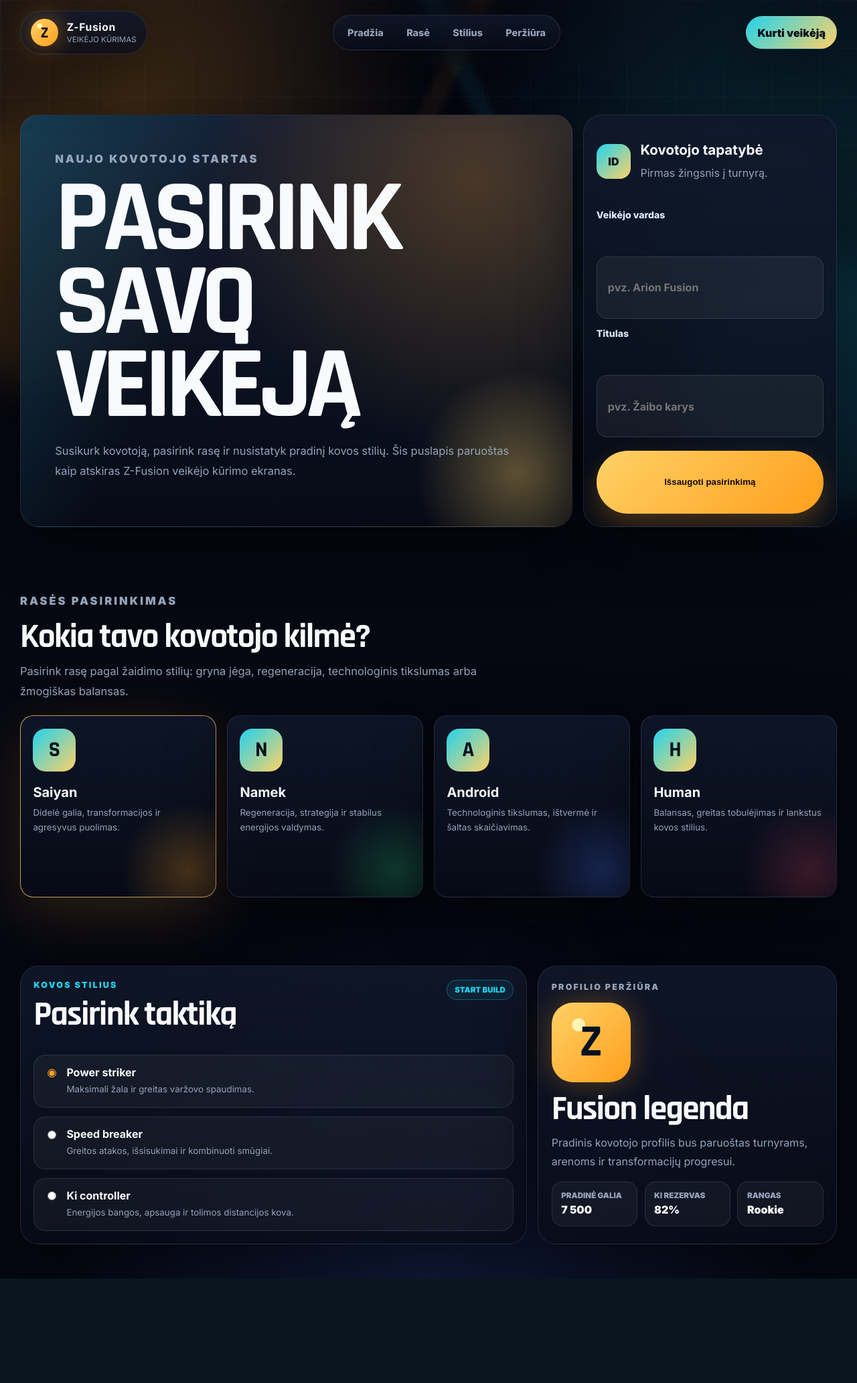
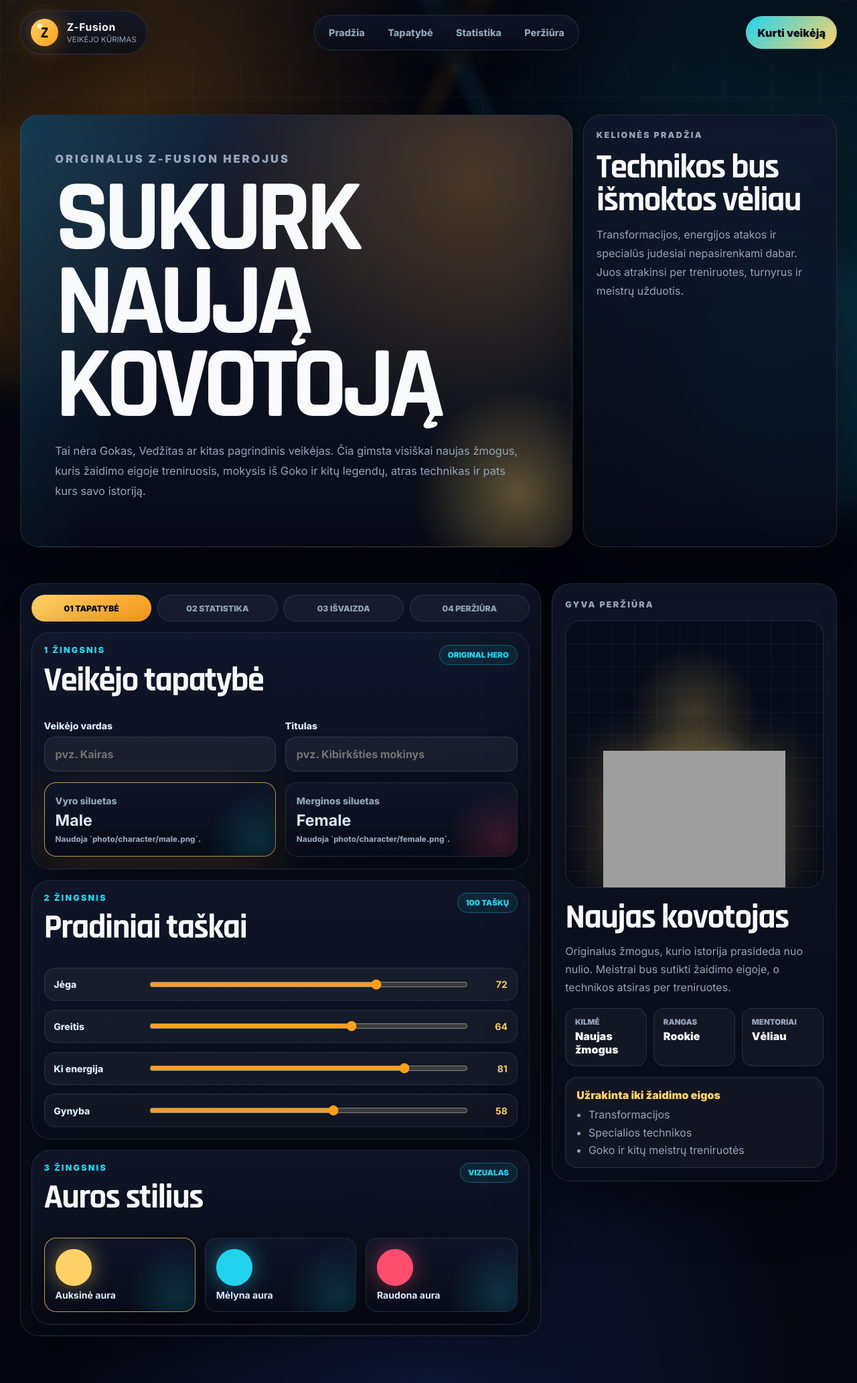
Before and after one commit to Adrijuszxc17/Dbz, a PHP site: page /character.html in a window 1280 px wide. Shown: the whole page at 67% size. Before the commit the page ends 1909 px from the top, so only its background shows below. Run offline with PHP 8.4, Linux system fonts and the light colour scheme; grey boxes are pictures that could not be loaded.

Commit message:
Redesign character creator for original hero
Co-authored-by: Adrijuszxc17 <Adrijuszxc17@users.noreply.github.com>

```diff
--- a/character.html
+++ b/character.html
@@ -3,7 +3,7 @@
 <head>
   <meta charset="UTF-8">
   <meta name="viewport" content="width=device-width, initial-scale=1.0">
-  <title>Z-Fusion | Veikėjo pasirinkimas</title>
+  <title>Z-Fusion | Veikėjo kūrimas</title>
   <link rel="preconnect" href="https://fonts.googleapis.com">
   <link rel="preconnect" href="https://fonts.gstatic.com" crossorigin>
   <link href="https://fonts.googleapis.com/css2?family=Inter:wght@400;500;600;700;800;900&family=Rajdhani:wght@500;600;700&display=swap" rel="stylesheet">
@@ -23,148 +23,188 @@
       </span>
     </a>
 
-    <nav class="nav" aria-label="Veikėjo puslapio navigacija">
+    <nav class="nav" aria-label="Veikėjo kūrimo navigacija">
       <a href="index.html">Pradžia</a>
-      <a href="#race">Rasė</a>
-      <a href="#style">Stilius</a>
+      <a href="#identity">Tapatybė</a>
+      <a href="#stats">Statistika</a>
       <a href="#preview">Peržiūra</a>
     </nav>
 
-    <a class="topbar-action" href="#race">Kurti veikėją</a>
+    <a class="topbar-action" href="#creator">Kurti veikėją</a>
   </header>
 
   <main>
     <section class="character-hero">
       <div class="character-copy">
-        <p class="label">Naujo kovotojo startas</p>
-        <h1>Pasirink savo veikėją</h1>
+        <p class="label">Originalus Z-Fusion herojus</p>
+        <h1>Sukurk naują kovotoją</h1>
         <p>
-          Susikurk kovotoją, pasirink rasę ir nusistatyk pradinį kovos stilių.
-          Šis puslapis paruoštas kaip atskiras Z-Fusion veikėjo kūrimo ekranas.
+          Tai nėra Gokas, Vedžitas ar kitas pagrindinis veikėjas. Čia gimsta
+          visiškai naujas žmogus, kuris žaidimo eigoje treniruosis, mokysis iš
+          Goko ir kitų legendų, atras technikas ir pats kurs savo istoriją.
         </p>
       </div>
 
-      <form class="identity-card" action="#" method="post">
-        <div class="form-heading">
-          <span class="form-icon">ID</span>
+      <aside class="mentor-card">
+        <p class="label">Kelionės pradžia</p>
+        <h2>Technikos bus išmoktos vėliau</h2>
+        <p>
+          Transformacijos, energijos atakos ir specialūs judesiai nepasirenkami
+          dabar. Juos atrakinsi per treniruotes, turnyrus ir meistrų užduotis.
+        </p>
+      </aside>
+    </section>
+
+    <section id="creator" class="creator-shell">
+      <input class="gender-switch" id="gender-male" type="radio" name="gender-preview" checked>
+      <input class="gender-switch" id="gender-female" type="radio" name="gender-preview">
+
+      <form class="builder-form" action="#" method="post">
+        <div class="creation-steps" aria-label="Veikėjo kūrimo žingsniai">
+          <span class="active">01 Tapatybė</span>
+          <span>02 Statistika</span>
+          <span>03 Išvaizda</span>
+          <span>04 Peržiūra</span>
+        </div>
+
+        <section id="identity" class="builder-panel">
+          <div class="card-heading">
             <div>
-            <h3>Kovotojo tapatybė</h3>
-            <p>Pirmas žingsnis į turnyrą.</p>
+              <p class="label">1 žingsnis</p>
+              <h2>Veikėjo tapatybė</h2>
+            </div>
+            <span class="pill">Original hero</span>
+          </div>
+
+          <div class="form-grid">
+            <div>
+              <label for="fighter-name">Veikėjo vardas</label>
+              <input id="fighter-name" name="fighter-name" type="text" placeholder="pvz. Kairas" autocomplete="off">
+            </div>
+            <div>
+              <label for="fighter-title">Titulas</label>
+              <input id="fighter-title" name="fighter-title" type="text" placeholder="pvz. Kibirkšties mokinys" autocomplete="off">
             </div>
           </div>
 
-        <label for="fighter-name">Veikėjo vardas</label>
-        <input id="fighter-name" name="fighter-name" type="text" placeholder="pvz. Arion Fusion" autocomplete="off">
-
-        <label for="fighter-title">Titulas</label>
-        <input id="fighter-title" name="fighter-title" type="text" placeholder="pvz. Žaibo karys" autocomplete="off">
-
-        <button class="button button-primary" type="submit">Išsaugoti pasirinkimą</button>
-      </form>
-    </section>
-
-    <section id="race" class="character-section">
-      <div class="section-title compact">
-        <p class="label">Rasės pasirinkimas</p>
-        <h2>Kokia tavo kovotojo kilmė?</h2>
-        <p>
-          Pasirink rasę pagal žaidimo stilių: gryna jėga, regeneracija,
-          technologinis tikslumas arba žmogiškas balansas.
-        </p>
-      </div>
-
-      <div class="race-grid">
-        <label class="choice-card saiyan-card">
-          <input type="radio" name="race" value="saiyan" checked>
-          <span class="choice-mark">S</span>
-          <strong>Saiyan</strong>
-          <small>Didelė galia, transformacijos ir agresyvus puolimas.</small>
+          <div class="gender-grid" aria-label="Lyties pasirinkimas">
+            <label class="gender-card male-card" for="gender-male">
+              <span>Vyro siluetas</span>
+              <strong>Male</strong>
+              <small>Naudoja `photo/character/male.png`.</small>
             </label>
 
-        <label class="choice-card namek-card">
-          <input type="radio" name="race" value="namek">
-          <span class="choice-mark">N</span>
-          <strong>Namek</strong>
-          <small>Regeneracija, strategija ir stabilus energijos valdymas.</small>
-        </label>
-
-        <label class="choice-card android-card">
-          <input type="radio" name="race" value="android">
-          <span class="choice-mark">A</span>
-          <strong>Android</strong>
-          <small>Technologinis tikslumas, ištvermė ir šaltas skaičiavimas.</small>
-        </label>
-
-        <label class="choice-card human-card">
-          <input type="radio" name="race" value="human">
-          <span class="choice-mark">H</span>
-          <strong>Human</strong>
-          <small>Balansas, greitas tobulėjimas ir lankstus kovos stilius.</small>
+            <label class="gender-card female-card" for="gender-female">
+              <span>Merginos siluetas</span>
+              <strong>Female</strong>
+              <small>Naudoja `photo/character/female.png`.</small>
             </label>
           </div>
         </section>
 
-    <section id="style" class="character-section split-section">
-      <article class="style-panel">
+        <section id="stats" class="builder-panel">
           <div class="card-heading">
             <div>
-            <p class="label">Kovos stilius</p>
-            <h2>Pasirink taktiką</h2>
+              <p class="label">2 žingsnis</p>
+              <h2>Pradiniai taškai</h2>
             </div>
-          <span class="pill">Start build</span>
+            <span class="pill">100 taškų</span>
           </div>
 
-        <div class="style-list">
-          <label>
-            <input type="radio" name="combat-style" value="power" checked>
-            <span>
-              <strong>Power striker</strong>
-              <small>Maksimali žala ir greitas varžovo spaudimas.</small>
-            </span>
+          <div class="points-grid">
+            <label class="point-control">
+              <span>Jėga</span>
+              <input type="range" name="strength" min="0" max="100" value="72">
+              <strong>72</strong>
             </label>
 
-          <label>
-            <input type="radio" name="combat-style" value="speed">
-            <span>
-              <strong>Speed breaker</strong>
-              <small>Greitos atakos, išsisukimai ir kombinuoti smūgiai.</small>
-            </span>
+            <label class="point-control">
+              <span>Greitis</span>
+              <input type="range" name="speed" min="0" max="100" value="64">
+              <strong>64</strong>
             </label>
 
-          <label>
-            <input type="radio" name="combat-style" value="energy">
-            <span>
-              <strong>Ki controller</strong>
-              <small>Energijos bangos, apsauga ir tolimos distancijos kova.</small>
-            </span>
+            <label class="point-control">
+              <span>Ki energija</span>
+              <input type="range" name="ki" min="0" max="100" value="81">
+              <strong>81</strong>
+            </label>
+
+            <label class="point-control">
+              <span>Gynyba</span>
+              <input type="range" name="defense" min="0" max="100" value="58">
+              <strong>58</strong>
             </label>
           </div>
-      </article>
+        </section>
 
-      <article id="preview" class="preview-panel">
-        <p class="label">Profilio peržiūra</p>
-        <div class="preview-avatar">Z</div>
-        <h2>Fusion legenda</h2>
+        <section class="builder-panel">
+          <div class="card-heading">
+            <div>
+              <p class="label">3 žingsnis</p>
+              <h2>Auros stilius</h2>
+            </div>
+            <span class="pill">Vizualas</span>
+          </div>
+
+          <div class="aura-grid">
+            <label class="aura-card aura-gold">
+              <input type="radio" name="aura" value="gold" checked>
+              <span></span>
+              <strong>Auksinė aura</strong>
+            </label>
+            <label class="aura-card aura-blue">
+              <input type="radio" name="aura" value="blue">
+              <span></span>
+              <strong>Mėlyna aura</strong>
+            </label>
+            <label class="aura-card aura-red">
+              <input type="radio" name="aura" value="red">
+              <span></span>
+              <strong>Raudona aura</strong>
+            </label>
+          </div>
+        </section>
+      </form>
+
+      <aside id="preview" class="live-preview">
+        <p class="label">Gyva peržiūra</p>
+        <div class="silhouette-frame">
+          <div class="aura-ring"></div>
+          <img class="silhouette silhouette-male" src="photo/character/male.png" alt="Vyro veikėjo siluetas">
+          <img class="silhouette silhouette-female" src="photo/character/female.png" alt="Merginos veikėjo siluetas">
+        </div>
+
+        <h2>Naujas kovotojas</h2>
         <p>
-          Pradinis kovotojo profilis bus paruoštas turnyrams, arenoms ir
-          transformacijų progresui.
+          Originalus žmogus, kurio istorija prasideda nuo nulio. Meistrai bus
+          sutikti žaidimo eigoje, o technikos atsiras per treniruotes.
         </p>
 
         <dl class="preview-stats">
           <div>
-            <dt>Pradinė galia</dt>
-            <dd>7 500</dd>
-          </div>
-          <div>
-            <dt>Ki rezervas</dt>
-            <dd>82%</dd>
+            <dt>Kilmė</dt>
+            <dd>Naujas žmogus</dd>
           </div>
           <div>
             <dt>Rangas</dt>
             <dd>Rookie</dd>
           </div>
+          <div>
+            <dt>Mentoriai</dt>
+            <dd>Vėliau</dd>
+          </div>
         </dl>
-      </article>
+
+        <div class="locked-list">
+          <span>Užrakinta iki žaidimo eigos</span>
+          <ul>
+            <li>Transformacijos</li>
+            <li>Specialios technikos</li>
+            <li>Goko ir kitų meistrų treniruotės</li>
+          </ul>
+        </div>
+      </aside>
     </section>
   </main>
 </body>
--- a/styles.css
+++ b/styles.css
@@ -115,10 +115,12 @@ table {
 .stat-card,
 .analytics-card,
 .auth-card,
-.identity-card,
-.choice-card,
-.style-panel,
-.preview-panel,
+.mentor-card,
+.builder-form,
+.builder-panel,
+.gender-card,
+.aura-card,
+.live-preview,
 .table-card {
   border: 1px solid var(--line);
   background: linear-gradient(180deg, rgba(17, 24, 43, 0.84), rgba(8, 12, 24, 0.76));
@@ -201,7 +203,7 @@ table {
 .hero-shell,
 .auth-section,
 .character-hero,
-.character-section,
+.creator-shell,
 .panel-section,
 .analytics-layout {
   width: min(1220px, calc(100% - 2rem));
@@ -516,7 +518,7 @@ h3 {
 .auth-card input[type="text"],
 .auth-card input[type="email"],
 .auth-card input[type="password"],
-.identity-card input[type="text"] {
+.builder-form input[type="text"] {
   position: relative;
   z-index: 1;
   width: 100%;
@@ -537,7 +539,7 @@ h3 {
 }
 
 .auth-card input:focus,
-.identity-card input:focus {
+.builder-form input:focus {
   border-color: rgba(34, 211, 238, 0.72);
   box-shadow: 0 0 0 4px rgba(34, 211, 238, 0.12);
 }
@@ -590,7 +592,10 @@ h3 {
 }
 
 .character-copy,
-.identity-card {
+.mentor-card,
+.builder-form,
+.builder-panel,
+.live-preview {
   position: relative;
   overflow: hidden;
   border-radius: var(--radius-lg);
@@ -627,186 +632,261 @@ h3 {
   line-height: 1.8;
 }
 
-.identity-card {
-  display: grid;
-  gap: 0.85rem;
+.mentor-card {
   padding: 1.2rem;
 }
 
-.identity-card label {
+.mentor-card p {
+  color: var(--muted);
+  line-height: 1.75;
+}
+
+.creator-shell {
+  display: grid;
+  grid-template-columns: minmax(0, 0.95fr) minmax(340px, 0.52fr);
+  gap: 1rem;
+  align-items: start;
+  padding: 0.6rem 0 4.4rem;
+}
+
+.gender-switch {
+  position: absolute;
+  opacity: 0;
+  pointer-events: none;
+}
+
+.builder-form {
+  display: grid;
+  gap: 1rem;
+  padding: 1rem;
+}
+
+.creation-steps {
+  display: grid;
+  grid-template-columns: repeat(4, minmax(0, 1fr));
+  gap: 0.55rem;
+}
+
+.creation-steps span {
+  padding: 0.72rem 0.8rem;
+  color: var(--muted);
+  font-size: 0.76rem;
+  font-weight: 900;
+  text-align: center;
+  text-transform: uppercase;
+  background: rgba(255, 255, 255, 0.045);
+  border: 1px solid var(--line);
+  border-radius: 999px;
+}
+
+.creation-steps .active {
+  color: #07111f;
+  background: linear-gradient(135deg, var(--gold), var(--orange));
+}
+
+.builder-panel {
+  padding: 1.1rem;
+}
+
+.form-grid,
+.gender-grid,
+.points-grid,
+.aura-grid {
+  display: grid;
+  gap: 0.85rem;
+}
+
+.form-grid {
+  grid-template-columns: repeat(2, minmax(0, 1fr));
+}
+
+.builder-form label {
   color: #dbeafe;
   font-size: 0.88rem;
   font-weight: 800;
 }
 
-.identity-card .button {
-  width: 100%;
-  margin-top: 0.4rem;
-  border: 0;
-  cursor: pointer;
+.form-grid label,
+.form-grid input {
+  display: block;
 }
 
-.character-section {
-  padding: 3.2rem 0;
+.form-grid label {
+  margin-bottom: 0.45rem;
 }
 
-.race-grid {
-  display: grid;
-  grid-template-columns: repeat(4, minmax(0, 1fr));
-  gap: 1rem;
+.gender-grid,
+.aura-grid {
+  grid-template-columns: repeat(2, minmax(0, 1fr));
+  margin-top: 1rem;
 }
 
-.choice-card {
+.gender-card,
+.aura-card {
   position: relative;
-  min-height: 17rem;
-  padding: 1.15rem;
+  display: grid;
+  gap: 0.35rem;
+  padding: 1rem;
   overflow: hidden;
-  border-radius: var(--radius-md);
+  border-radius: 18px;
   cursor: pointer;
   transition: 180ms ease;
 }
 
-.choice-card:hover,
-.choice-card:focus-within {
-  transform: translateY(-4px);
-  border-color: rgba(34, 211, 238, 0.42);
+.gender-card:hover,
+.gender-card:focus-visible,
+.aura-card:hover,
+.aura-card:focus-within {
+  transform: translateY(-3px);
+  border-color: rgba(34, 211, 238, 0.5);
 }
 
-.choice-card input {
+.gender-card span,
+.gender-card small,
+.aura-card strong {
+  position: relative;
+  z-index: 1;
+}
+
+.gender-card span,
+.gender-card small {
+  color: var(--muted);
+  line-height: 1.5;
+}
+
+.gender-card strong {
+  position: relative;
+  z-index: 1;
+  font-size: 1.45rem;
+}
+
+.gender-card::after,
+.aura-card::after {
+  position: absolute;
+  right: -3.5rem;
+  bottom: -3.5rem;
+  width: 10rem;
+  height: 10rem;
+  content: "";
+  background: radial-gradient(circle, rgba(34, 211, 238, 0.18), transparent 68%);
+  border-radius: 50%;
+}
+
+.female-card::after {
+  background: radial-gradient(circle, rgba(255, 77, 109, 0.2), transparent 68%);
+}
+
+#gender-male:checked ~ .builder-form .male-card,
+#gender-female:checked ~ .builder-form .female-card {
+  border-color: rgba(255, 209, 102, 0.72);
+  box-shadow: 0 24px 90px rgba(255, 159, 28, 0.16);
+}
+
+.point-control {
+  display: grid;
+  grid-template-columns: 8rem 1fr 3rem;
+  gap: 0.8rem;
+  align-items: center;
+  padding: 0.85rem;
+  background: rgba(255, 255, 255, 0.045);
+  border: 1px solid var(--line);
+  border-radius: 16px;
+}
+
+.point-control input {
+  width: 100%;
+  accent-color: var(--orange);
+}
+
+.point-control strong {
+  color: var(--gold);
+  text-align: right;
+}
+
+.aura-grid {
+  grid-template-columns: repeat(3, minmax(0, 1fr));
+}
+
+.aura-card input {
   position: absolute;
   opacity: 0;
   pointer-events: none;
 }
 
-.choice-card::after {
-  position: absolute;
-  right: -4rem;
-  bottom: -4rem;
-  width: 13rem;
-  height: 13rem;
-  content: "";
-  background: radial-gradient(circle, rgba(34, 211, 238, 0.18), transparent 68%);
+.aura-card span {
+  position: relative;
+  z-index: 1;
+  width: 3.4rem;
+  height: 3.4rem;
+  background: var(--gold);
   border-radius: 50%;
+  box-shadow: 0 0 34px rgba(255, 209, 102, 0.48);
 }
 
-.saiyan-card::after {
-  background: radial-gradient(circle, rgba(255, 159, 28, 0.26), transparent 68%);
+.aura-blue span {
+  background: var(--cyan);
+  box-shadow: 0 0 34px rgba(34, 211, 238, 0.48);
 }
 
-.namek-card::after {
-  background: radial-gradient(circle, rgba(49, 233, 129, 0.2), transparent 68%);
+.aura-red span {
+  background: var(--red);
+  box-shadow: 0 0 34px rgba(255, 77, 109, 0.48);
 }
 
-.android-card::after {
-  background: radial-gradient(circle, rgba(73, 118, 255, 0.24), transparent 68%);
+.aura-card:has(input:checked) {
+  border-color: rgba(255, 209, 102, 0.72);
 }
 
-.human-card::after {
-  background: radial-gradient(circle, rgba(255, 77, 109, 0.2), transparent 68%);
+.live-preview {
+  position: sticky;
+  top: 6rem;
+  padding: 1.2rem;
 }
 
-.choice-mark {
+.silhouette-frame {
+  position: relative;
+  display: grid;
+  min-height: 25rem;
+  margin-bottom: 1.2rem;
+  place-items: end center;
+  overflow: hidden;
+  background:
+    radial-gradient(circle at 50% 34%, rgba(255, 209, 102, 0.22), transparent 29%),
+    linear-gradient(rgba(255, 255, 255, 0.045) 1px, transparent 1px),
+    linear-gradient(90deg, rgba(255, 255, 255, 0.045) 1px, transparent 1px),
+    rgba(4, 9, 20, 0.62);
+  background-size: auto, 34px 34px, 34px 34px, auto;
+  border: 1px solid var(--line);
+  border-radius: 24px;
+}
+
+.aura-ring {
+  position: absolute;
+  width: 16rem;
+  height: 16rem;
+  background: radial-gradient(circle, rgba(255, 209, 102, 0.35), transparent 68%);
+  border-radius: 50%;
+  filter: blur(4px);
+}
+
+.silhouette {
   position: relative;
   z-index: 1;
-  display: grid;
-  width: 4rem;
-  height: 4rem;
-  margin-bottom: 1.2rem;
-  place-items: center;
-  color: #07111f;
-  font-family: "Rajdhani", "Inter", sans-serif;
-  font-size: 2rem;
-  font-weight: 700;
-  background: linear-gradient(135deg, var(--cyan), var(--gold));
-  border-radius: 1.2rem;
+  display: none;
+  max-width: min(74%, 17rem);
+  max-height: 23rem;
+  object-fit: contain;
+  filter: drop-shadow(0 0 36px rgba(255, 209, 102, 0.28));
 }
 
-.choice-card strong,
-.choice-card small {
-  position: relative;
-  z-index: 1;
+#gender-male:checked ~ .live-preview .silhouette-male,
+#gender-female:checked ~ .live-preview .silhouette-female {
   display: block;
 }
 
-.choice-card strong {
-  margin-bottom: 0.5rem;
-  font-size: 1.25rem;
-}
-
-.choice-card small {
-  color: var(--muted);
-  line-height: 1.65;
-}
-
-.choice-card:has(input:checked) {
-  border-color: rgba(255, 209, 102, 0.72);
-  box-shadow: 0 24px 90px rgba(255, 159, 28, 0.16);
-}
-
-.split-section {
-  display: grid;
-  grid-template-columns: minmax(0, 0.95fr) minmax(320px, 0.56fr);
-  gap: 1rem;
-}
-
-.style-panel,
-.preview-panel {
-  padding: 1.2rem;
-  border-radius: var(--radius-lg);
-}
-
-.style-list {
-  display: grid;
-  gap: 0.8rem;
-}
-
-.style-list label {
-  display: grid;
-  grid-template-columns: auto 1fr;
-  gap: 0.75rem;
-  align-items: start;
-  padding: 0.95rem;
-  background: rgba(255, 255, 255, 0.045);
-  border: 1px solid var(--line);
-  border-radius: 18px;
-  cursor: pointer;
-}
-
-.style-list input {
-  margin-top: 0.28rem;
-  accent-color: var(--orange);
-}
-
-.style-list strong,
-.style-list small {
-  display: block;
-}
-
-.style-list strong {
-  margin-bottom: 0.25rem;
-}
-
-.style-list small,
-.preview-panel p {
+.live-preview p {
   color: var(--muted);
   line-height: 1.7;
-}
-
-.preview-avatar {
-  display: grid;
-  width: 7.4rem;
-  height: 7.4rem;
-  margin-bottom: 1rem;
-  place-items: center;
-  color: #07111f;
-  font-family: "Rajdhani", "Inter", sans-serif;
-  font-size: 4.2rem;
-  font-weight: 700;
-  background:
-    radial-gradient(circle at 34% 28%, #fff5b5 0 8%, transparent 9%),
-    linear-gradient(135deg, var(--gold), var(--orange));
-  border-radius: 2rem;
-  box-shadow: 0 0 44px rgba(255, 159, 28, 0.32);
 }
 
 .preview-stats {
@@ -833,6 +913,29 @@ h3 {
 .preview-stats dd {
   margin: 0.25rem 0 0;
   font-weight: 900;
+}
+
+.locked-list {
+  margin-top: 1rem;
+  padding: 1rem;
+  background: rgba(255, 255, 255, 0.045);
+  border: 1px solid var(--line);
+  border-radius: 18px;
+}
+
+.locked-list span {
+  display: block;
+  margin-bottom: 0.6rem;
+  color: var(--gold);
+  font-weight: 900;
+}
+
+.locked-list ul {
+  display: grid;
+  gap: 0.4rem;
+  margin: 0;
+  padding-left: 1.1rem;
+  color: var(--muted);
 }
 
 .panel-section {
@@ -1149,16 +1252,16 @@ tbody tr:last-child td {
   .hero-shell,
   .auth-section,
   .character-hero,
-  .character-section,
+  .creator-shell,
   .section-title,
-  .analytics-layout,
-  .split-section {
+  .analytics-layout {
     grid-template-columns: 1fr;
   }
 
   .stats-grid,
   .auth-grid,
-  .race-grid {
+  .gender-grid,
+  .aura-grid {
     grid-template-columns: repeat(2, minmax(0, 1fr));
   }
 }
@@ -1168,7 +1271,7 @@ tbody tr:last-child td {
   .hero-shell,
   .auth-section,
   .character-hero,
-  .character-section,
+  .creator-shell,
   .panel-section,
   .analytics-layout {
     width: min(100% - 1rem, 620px);
@@ -1185,8 +1288,15 @@ tbody tr:last-child td {
 
   .stats-grid,
   .auth-grid,
-  .race-grid,
+  .creation-steps,
+  .form-grid,
+  .gender-grid,
+  .aura-grid,
   .preview-stats {
+    grid-template-columns: 1fr;
+  }
+
+  .point-control {
     grid-template-columns: 1fr;
   }
 
```
Also changed, not shown: index.html (+9 -9 lines), README.md. Lines whose indentation alone changed are shown as unchanged.
